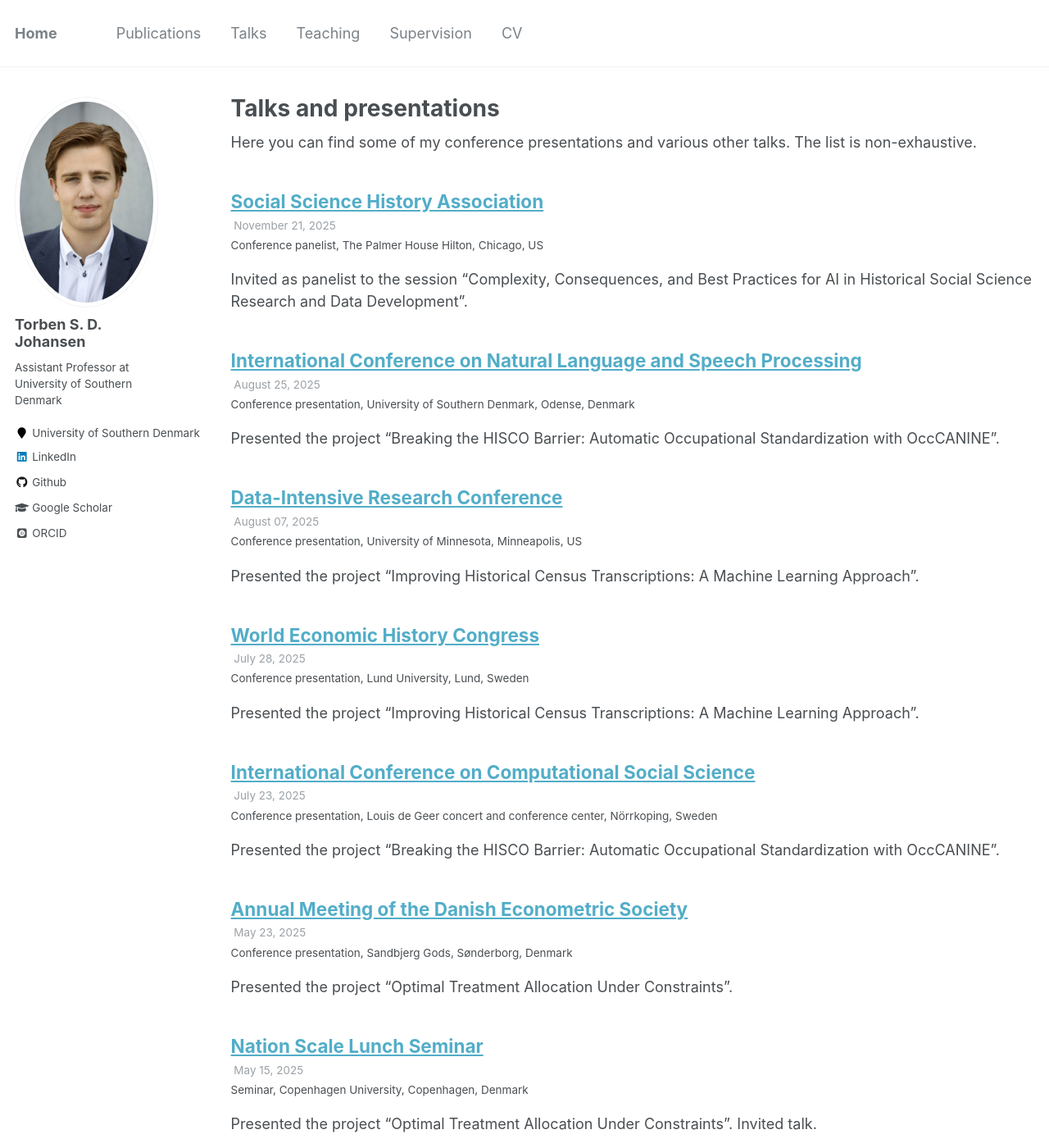
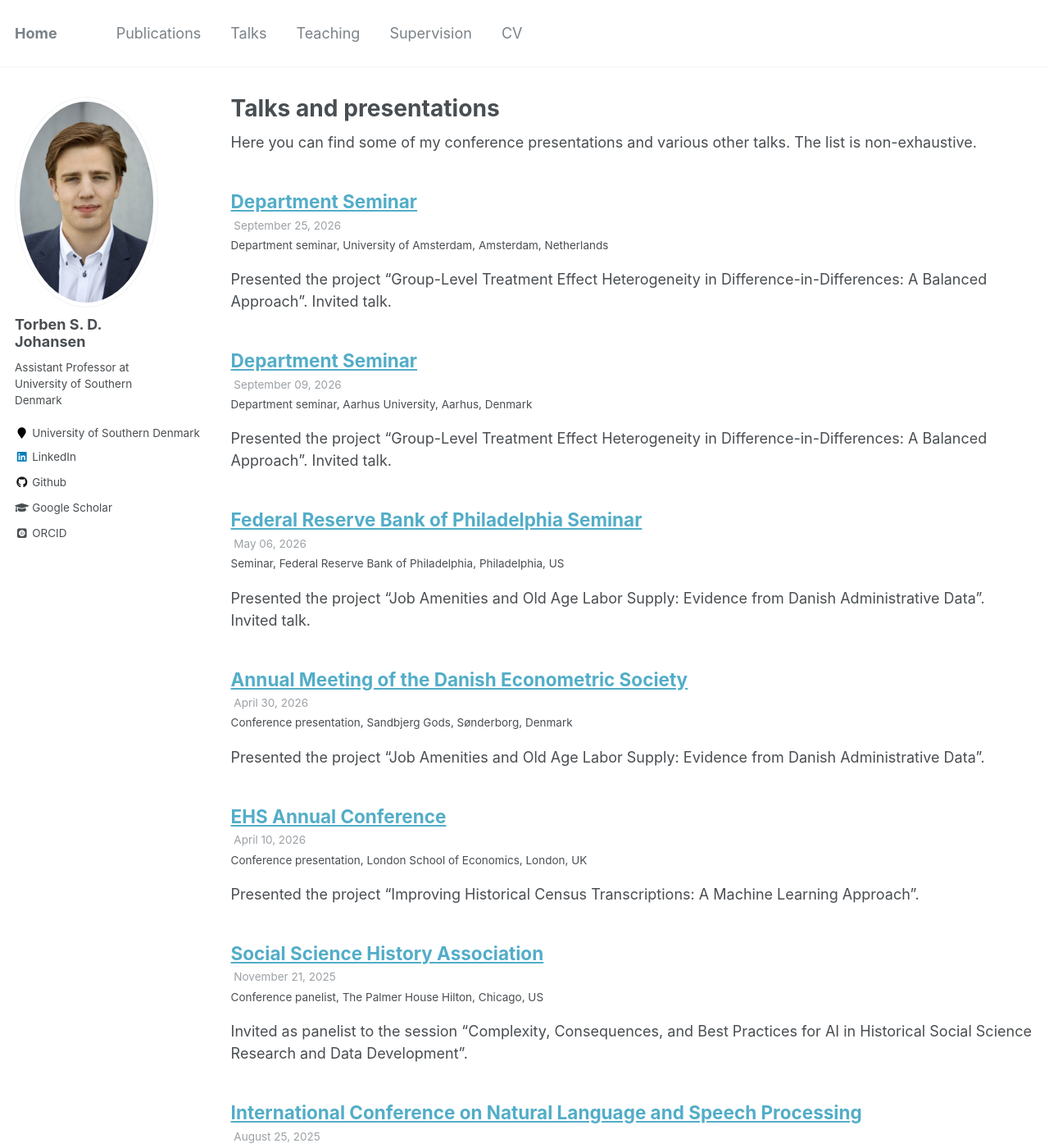
Before and after one commit to TorbenSDJohansen/TorbenSDJohansen.github.io, a Jekyll site: the page built from _pages/talks.html, in a window 1280 px wide and 1400 px high. Shown: the whole window at 82% size. Built offline with Jekyll 4.4.1, drawn with Linux system fonts in a browser that asks for light colours; some web fonts are replaced; some of the changed text lies outside the part shown.

Commit message:
add talks

```diff
--- /dev/null
+++ b/_talks/aarhus-dept-seminar-2026.md
@@ -0,0 +1,12 @@
+---
+title: "Department Seminar"
+collection: talks
+type: "Department seminar"
+permalink: /talks/aarhus-dept-seminar-2026
+venue: "Aarhus University"
+date: 2026-09-09
+location: "Aarhus, Denmark"
+---
+
+Presented the project “Group-Level Treatment Effect Heterogeneity in Difference-in-Differences: A Balanced Approach”.
+Invited talk.
--- /dev/null
+++ b/_talks/amsterdam-dept-seminar-2026.md
@@ -0,0 +1,12 @@
+---
+title: "Department Seminar"
+collection: talks
+type: "Department seminar"
+permalink: /talks/amsterdam-dept-seminar-2026
+venue: "University of Amsterdam"
+date: 2026-09-25
+location: "Amsterdam, Netherlands"
+---
+
+Presented the project “Group-Level Treatment Effect Heterogeneity in Difference-in-Differences: A Balanced Approach”.
+Invited talk.
--- a/_talks/d3a-2024.md
+++ b/_talks/d3a-2024.md
@@ -8,5 +8,5 @@ date: "23-10-2024"
 location: "Nyborg, Denmark"
 ---
 
-Presented methods in causal machine learning together with Alexander O. K. Marin, Phillip Heiler, and Nadja van 't Hoff.
+Presented methods in causal machine learning in the session “Supercharge Your Causal Inference with Machine Learning” together with Alexander O. K. Marin, Phillip Heiler, and Nadja van 't Hoff.
 Session organizer.
--- /dev/null
+++ b/_talks/døs-2026.md
@@ -0,0 +1,11 @@
+---
+title: "Annual Meeting of the Danish Econometric Society"
+collection: talks
+type: "Conference presentation"
+permalink: /talks/døs-2026
+venue: "Sandbjerg Gods"
+date: 2026-04-30
+location: "Sønderborg, Denmark"
+---
+
+Presented the project “Job Amenities and Old Age Labor Supply: Evidence from Danish Administrative Data”.
--- /dev/null
+++ b/_talks/ehs-2026.md
@@ -0,0 +1,11 @@
+---
+title: "EHS Annual Conference"
+collection: talks
+type: "Conference presentation"
+permalink: /talks/ehs-2026
+venue: "London School of Economics"
+date: 2026-04-10
+location: "London, UK"
+---
+
+Presented the project “Improving Historical Census Transcriptions: A Machine Learning Approach”.
--- /dev/null
+++ b/_talks/philadelphia-fed-2026.md
@@ -0,0 +1,12 @@
+---
+title: "Federal Reserve Bank of Philadelphia Seminar"
+collection: talks
+type: "Seminar"
+permalink: /talks/philadelphia-fed-2026
+venue: "Federal Reserve Bank of Philadelphia"
+date: 2026-05-06
+location: "Philadelphia, US"
+---
+
+Presented the project “Job Amenities and Old Age Labor Supply: Evidence from Danish Administrative Data”.
+Invited talk.
```
